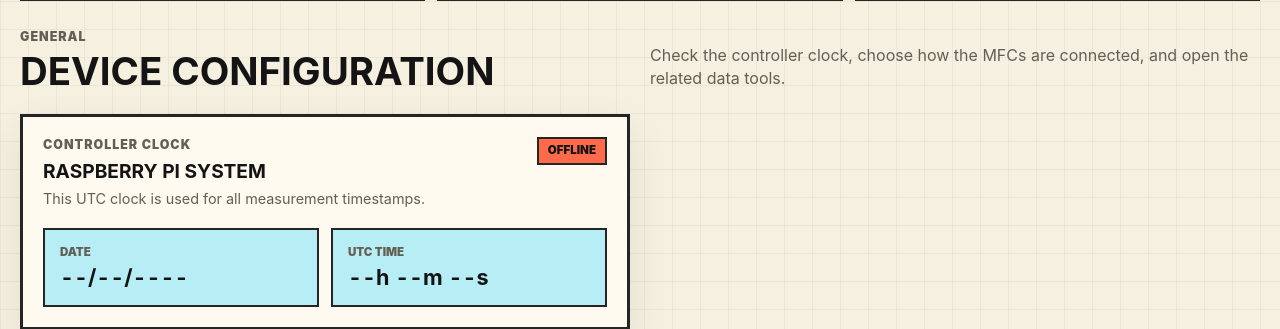
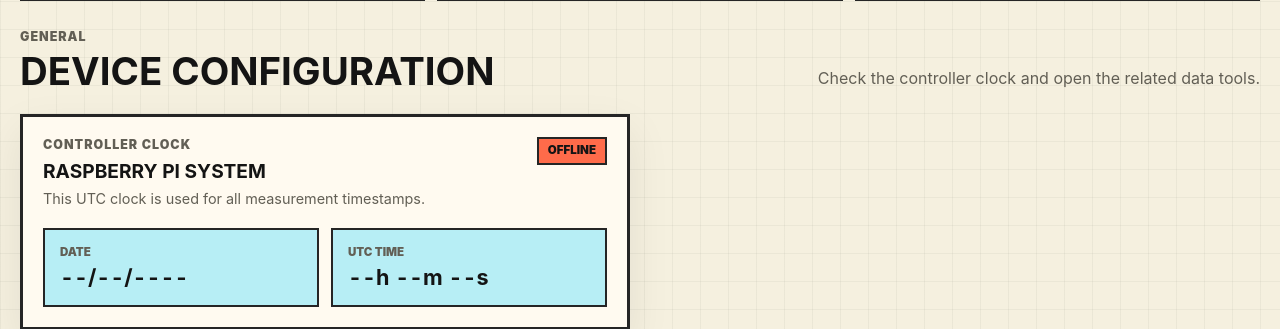
Before and after one commit to Mi-Hy/mfc-monitor-isolated, a Flask app: template controller/webserver/templates/index7.html in a window 1280 px wide. Shown: the part 418-747 px from the top of the page. Run offline with Flask 3, Linux system fonts and the light colour scheme; the template is opened without the code that fills it, so the values that code supplies are empty.

Commit message:
Update index7.html

```diff
--- a/controller/webserver/templates/index7.html
+++ b/controller/webserver/templates/index7.html
@@ -1037,7 +1037,7 @@
                     <p class="eyebrow">General</p>
                     <h2>Device configuration</h2>
                 </div>
-                <p>Check the controller clock, choose how the MFCs are connected, and open the related data tools.</p>
+                <p>Check the controller clock and open the related data tools.</p>
             </div>
 
             <div class="panel-grid">
```
